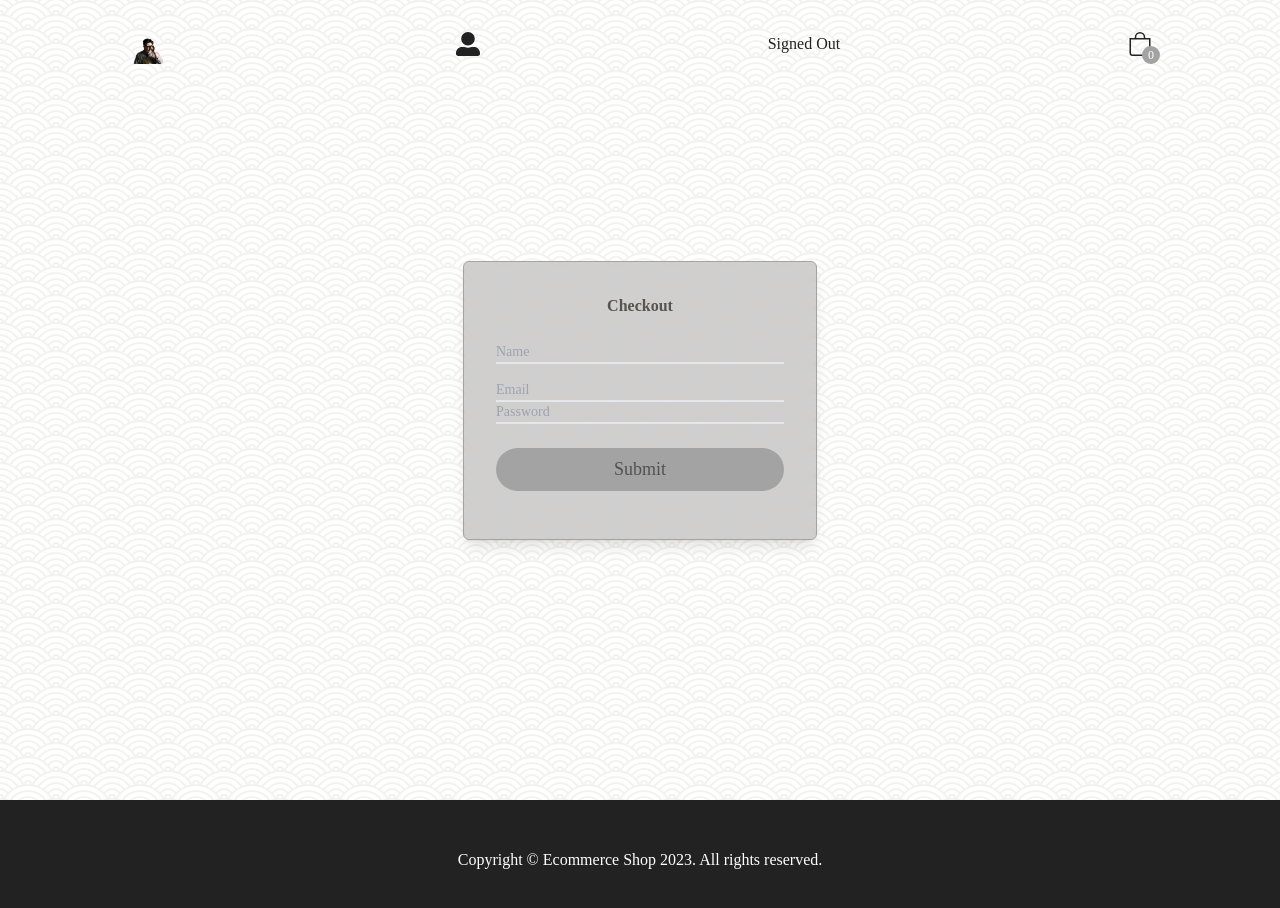
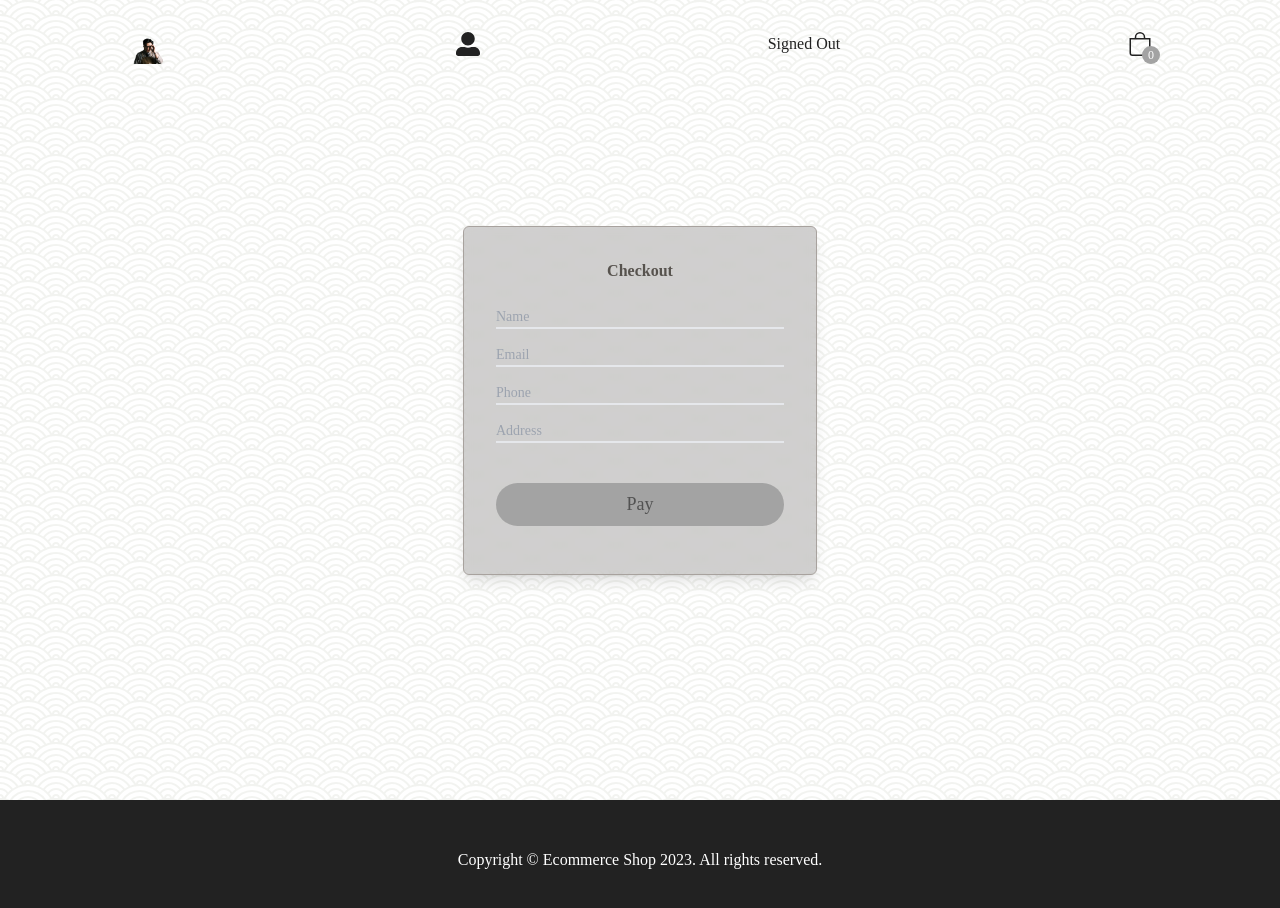
Before and after one commit to Hoangductran05/capstone, a React (Vite) app: page /checkout in a window 1280 px wide. Shown: the top 908 px of the page. Built offline with nearby package versions, Linux system fonts and the light colour scheme; no server answers.

Commit message:
checkout page

```diff
--- a/src/pages/checkout.jsx
+++ b/src/pages/checkout.jsx
@@ -3,7 +3,7 @@ import { useState } from "react"
 import React from 'react'
 
 const Checkout = () => {
-  const [form, setForm] = useState({ name: '', email: '', password: '' });
+  const [form, setForm] = useState({ name: '', email: '', password: '', phone: '', address: '', city: ''});
 
   const handleChange = (e) => {
      setForm({ ...form, [e.target.name]: e.target.value });
@@ -29,6 +29,8 @@ const Checkout = () => {
         onChange={handleChange}
       />
       </div>
+
+      <div className=" relative my-4">
       <input
         className=' block w-72 py-2.3 px-0 text-sm text-primary bg-transparent border-0 border-b-2 border-x-gray-300 appearance-none dark:focus:border-stone-500 focus:outline-none focus:ring-0 focus:text-primary focus:border-stone-500 peer'
         type="email"
@@ -37,18 +39,34 @@ const Checkout = () => {
         value={form.email}
         onChange={handleChange}
       />
+      </div>
+
+      <div className=" relative my-4">
       <input
         className=' block w-72 py-2.3 px-0 text-sm text-primary bg-transparent border-0 border-b-2 border-x-gray-300 appearance-none dark:focus:border-stone-500 focus:outline-none focus:ring-0 focus:text-primary focus:border-stone-500 peer'
-        type="password"
-        name="password"
-        placeholder="Password"
-        value={form.password}
+        type="phone"
+        name="tel"
+        placeholder="Phone"
+        value={form.phone}
         onChange={handleChange}
       />
+      </div>
+
+      <div className=" relative my-4">
+      <input
+        className=' block w-72 py-2.3 px-0 text-sm text-primary bg-transparent border-0 border-b-2 border-x-gray-300 appearance-none dark:focus:border-stone-500 focus:outline-none focus:ring-0 focus:text-primary focus:border-stone-500 peer'
+        type="address"
+        name="text"
+        placeholder="Address"
+        value={form.address}
+        onChange={handleChange}
+      />
+      </div>
+
       {/* button */}
       <button
        className='w-full mb-4 text-[18px] mt-6 rounded-full bg-neutral-400 text-neutral-600 hover:bg-neutral-200 hover:text-stone-700 py-2'
-      type="submit">Submit</button>
+      type="submit">Pay</button>
     </form>
     </div>
   </div>
```
